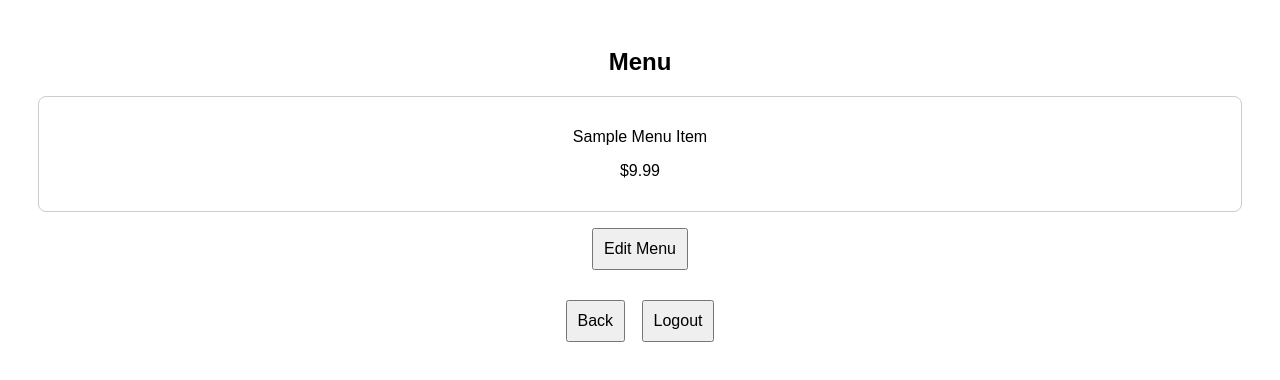
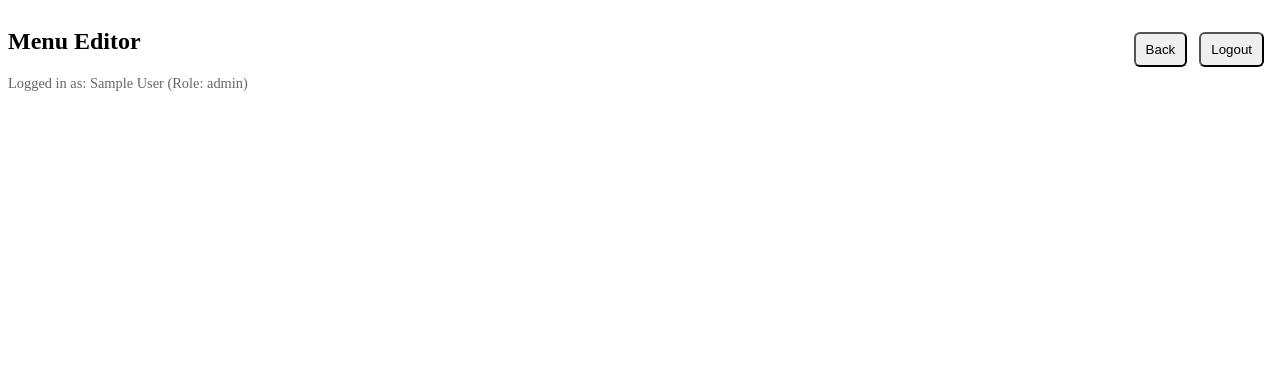
Before and after one commit to nshir1234/Initial-Prototype, a plain HTML site: page menu.html in a window 1280 px wide. Drawn offline with Linux system fonts and the light colour scheme; sample sign-in values are in the browser's storage.

Commit message:
Update menu.html

```diff
--- a/menu.html
+++ b/menu.html
@@ -1,46 +1,70 @@
-<!DOCTYPE html>
-<html>
+<!doctype html>
+<html lang="en">
 <head>
-<meta charset="utf-8">
-<title>Menu</title>
-<meta name="viewport" content="width=device-width,initial-scale=1">
-
+<meta charset="utf-8" />
+<title>Admin — Menu Editor</title>
+<meta name="viewport" content="width=device-width,initial-scale=1" />
 <style>
-body { font-family: Arial; padding: 20px; text-align:center; }
-button { padding:10px; margin:6px; font-size:16px; }
-.card { border:1px solid #ccc; padding:15px; border-radius:8px; margin:10px; }
+body { font-family: Arial, padding:14px; background:#fff; }
+header { display:flex; justify-content:space-between; align-items:center; margin-bottom:12px; }
+.card { background:#fafafa; border-radius:8px; padding:12px; box-shadow:0 1px 6px rgba(0,0,0,0.06); margin-bottom:12px; }
+.small { font-size:0.9em; color:#666; }
+button { padding:8px 10px; border-radius:6px; cursor:pointer; margin-right:8px; }
+input[type="text"], input[type="number"]{ padding:6px; width:100%; margin-top:4px; box-sizing:border-box; }
 </style>
-
 </head>
 <body>
+<header>
+  <div>
+    <h2>Menu Editor</h2>
+    <div class="small" id="adminInfo"></div>
+  </div>
+  <div>
+    <button id="back">Back</button>
+    <button id="logout">Logout</button>
+  </div>
+</header>
 
-<h2>Menu</h2>
-
-<div id="menuArea" class="card">
-  <p>Sample Menu Item</p>
-  <p>$9.99</p>
-</div>
-
-<button id="goAdmin">Edit Menu</button>
-<br><br>
-
-<button id="goBack">Back</button>
-<button id="logout">Logout</button>
+<div id="menuArea"></div>
 
 <script>
-document.getElementById("goAdmin").addEventListener("click", () => {
-  window.location = "menu_admin.html";
-});
+function $(id){ return document.getElementById(id); }
 
-document.getElementById("goBack").addEventListener("click", () => {
-  window.location = "index.html";
-});
+const user = JSON.parse(localStorage.getItem('currentUser')||'null');
+if(!user){ alert('Please login'); window.location='index.html'; }
+$('adminInfo').innerText = `Logged in as: ${user.name} (Role: ${user.role})`;
 
-document.getElementById("logout").addEventListener("click", () => {
-  localStorage.removeItem("currentUser");
-  window.location = "index.html";
-});
+function getMenu(){ return JSON.parse(localStorage.getItem('MENU')||'[]'); }
+function saveMenu(menu){ localStorage.setItem('MENU', JSON.stringify(menu)); }
+
+function renderMenu(){
+  const area = $('menuArea');
+  area.innerHTML='';
+  getMenu().forEach((it, idx)=>{
+    const div = document.createElement('div'); div.className='card';
+    div.innerHTML = `
+      <label>Name: <input type="text" value="${it.name}" id="name${idx}"></label>
+      <label>Price: <input type="number" step="0.01" value="${it.price}" id="price${idx}"></label>
+      <label>Modifiers (comma separated): <input type="text" value="${it.modifiers.join(', ')}" id="mods${idx}"></label>
+      <button id="save${idx}">Save</button>
+    `;
+    area.appendChild(div);
+    document.getElementById(`save${idx}`).addEventListener('click', ()=>{
+      it.name = document.getElementById(`name${idx}`).value;
+      it.price = parseFloat(document.getElementById(`price${idx}`).value) || 0;
+      it.modifiers = document.getElementById(`mods${idx}`).value.split(',').map(s=>s.trim()).filter(Boolean);
+      saveMenu(getMenu());
+      alert('Menu updated!');
+    });
+  });
+}
+
+// navigation
+$('back').addEventListener('click',()=>window.location='server.html');
+$('logout').addEventListener('click',()=>{ localStorage.removeItem('currentUser'); window.location='index.html'; });
+
+// init
+renderMenu();
 </script>
-
 </body>
 </html>
```
